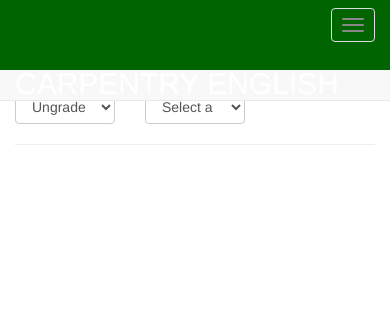
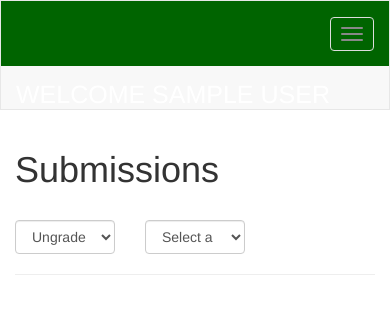
Before and after one commit to yegorshem/InteractiveDictionary, a PHP site: page /controllers/classController.php in a window 390 px wide. Shown: the top 314 px of the page. Run offline with PHP 8.4, Linux system fonts and the light colour scheme; the visitor is signed in with stand-in values (Sample User, id 1); data that the repository does not hold is empty; some libraries are stand-ins or nearby versions.

Commit message:
improved navbar and added first_name session to be used in the navbar

```diff
--- a/api/studentEndpoints.php
+++ b/api/studentEndpoints.php
@@ -43,6 +43,7 @@ SWITCH ($_SERVER["REQUEST_METHOD"]) {
 
         if ($user != null) {
             $_SESSION['class_code'] = $user->getClassCode();
+            $_SESSION['first_name'] = $user->first_name;
             $_SESSION['name'] = $user->first_name.' '.$user->last_name;
             $_SESSION['student_id'] = $user->user_id;
             echo $user->getClassCode();
--- a/api/teacherEndpoints.php
+++ b/api/teacherEndpoints.php
@@ -44,6 +44,7 @@ SWITCH ($_SERVER["REQUEST_METHOD"]) {
         if ($user != null) {
             $_SESSION['admin_id'] = $user->user_id;
             $_SESSION['priority'] = $user->getPriority();
+            $_SESSION['first_name'] = $user->first_name;
             $_SESSION['name'] = $user->first_name . ' ' . $user->last_name;
             echo $user->getPriority();
         }
--- a/css/navBar.css
+++ b/css/navBar.css
@@ -1,8 +1,8 @@
 .navbar-brand {
-    font-size: 30px;
+    font-size: 25px;
     text-transform: uppercase;
     color: black;
-    padding-top: 0.8em;
+    padding-top: 1em;
 
 }
 
@@ -11,13 +11,13 @@
     font-size: 20px;
     font-weight: normal;
     color: black;
-    height: 70px;
+    height: 65px;
 
 }
 #bs-example-navbar-collapse-1 {
     padding-top: 0.5em;
     background-color: #006400;
-
+    padding-left: 15px;
 }
 .navbar-default .navbar-brand{
     color: white;
@@ -26,5 +26,46 @@
     color: white;
 }
 .navbar {
-    z-index: 9999;
+    z-index: 1000;
 }
+
+#collapse-btn {
+    margin-top: 0.8em;
+}
+
+.navbar-collapse.collapse.in {
+    display: block!important;
+}
+
+.navbar-default .navbar-nav>.active>a, .navbar-default .navbar-nav>.active>a:focus, .navbar-default .navbar-nav>.active>a:hover {
+    color: #555;
+    background-color: rgb(0, 150, 0);
+    border-radius: 25px;
+}
+
+@media (max-width: 900px) {
+    .navbar-header {
+        float: none;
+    }
+    .navbar-toggle {
+        display: block;
+    }
+    .navbar-collapse {
+        border-top: 1px solid transparent;
+        box-shadow: inset 0 1px 0 rgba(255,255,255,0.1);
+    }
+    .navbar-collapse.collapse {
+        display: none!important;
+    }
+    .navbar-nav {
+        float: none!important;
+        margin: 7.5px -15px;
+    }
+    .navbar-nav>li {
+        float: none;
+    }
+    .navbar-nav>li>a {
+        padding-top: 10px;
+        padding-bottom: 10px;
+    }
+}
--- a/views/navbarView.php
+++ b/views/navbarView.php
@@ -7,17 +7,23 @@
  */
 ?>
 <link href="../css/navBar.css" rel="stylesheet">
-<nav class="navbar navbar-default navbar-fixed-top" role="navigation">
+<nav class="navbar navbar-default" role="navigation">
     <div class="container-fluid">
         <!-- Brand and toggle get grouped for better mobile display -->
         <div class="navbar-header">
-            <button type="button" class="navbar-toggle collapsed" data-toggle="collapse" data-target="#bs-example-navbar-collapse-1" aria-expanded="false">
+            <button type="button" id="collapse-btn" class="navbar-toggle collapsed" data-toggle="collapse" data-target="#bs-example-navbar-collapse-1" aria-expanded="false">
                 <span class="sr-only">Toggle navigation</span>
                 <span class="icon-bar"></span>
                 <span class="icon-bar"></span>
                 <span class="icon-bar"></span>
             </button>
-            <a class="navbar-brand">Carpentry English</a>
+            <a class="navbar-brand">
+                <?php if ($_SESSION['name'] == null) {
+                    echo "Carpentry English";
+                } else {
+                    echo "Welcome ".$_SESSION['first_name'];
+                } ?>
+            </a>
         </div>
 
         <!-- Collect the nav links, forms, and other content for toggling -->
@@ -49,7 +55,6 @@
                 <?php if ($_SESSION['name'] == null) {
                     print "<li><a href='#' data-toggle='modal' data-target='#loginModal'>Sign In</a></li>";
                 } else {
-                    print "<li><a>Welcome ".$_SESSION['name']."</a></li>";
                     print "<li><a href='../views/logout.php'>Sign Out</a></li>";
                 } ?>
             </ul>
```
